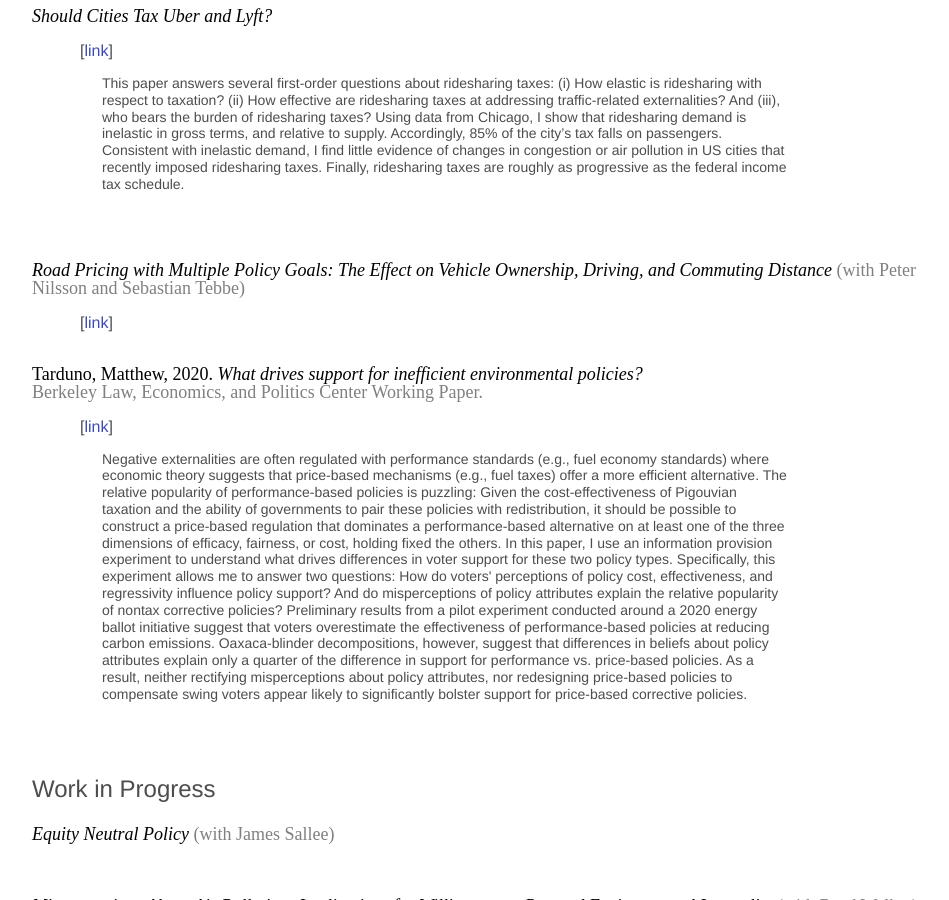
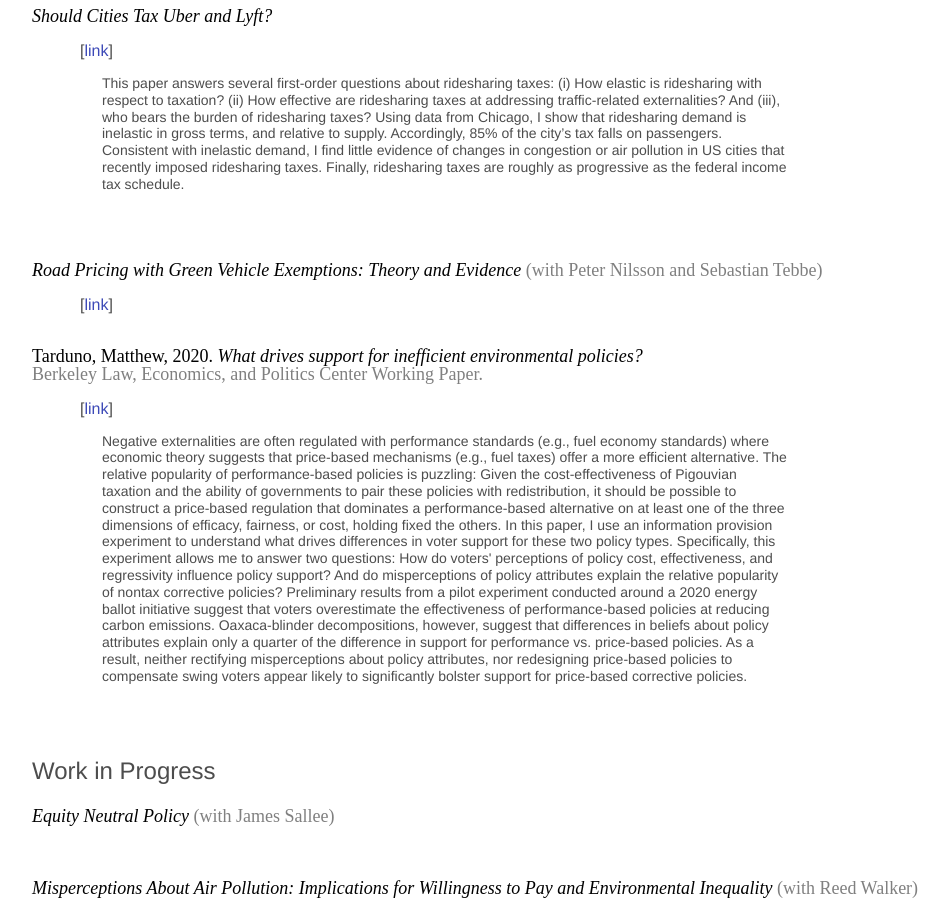
Before and after one commit to Matt-Tarduno/Matt-Tarduno.github.io, a Jekyll site: the page built from research/index.html, in a window 1280 px wide and 900 px high, scrolled down 932 px. Shown: the whole window, without its empty margins (160-1109 px from the left). Built offline with Jekyll 4.4.1, drawn with Linux system fonts in a browser that asks for light colours.

Commit message:
Update index.html

```diff
--- a/research/index.html
+++ b/research/index.html
@@ -77,8 +77,8 @@ TNC activity is unlikely to generate large net welfare gains through reduced con
 	  }
 	</style>
 
-	<p style="font-size:18px; font-family: TimesNewRoman; color: black" > <em>Road Pricing with Multiple Policy Goals: The Effect on Vehicle Ownership, Driving, and Commuting Distance</em><span style="color: #808080"> (with Peter Nilsson and Sebastian Tebbe)</span><be>
-	<p style="margin-left:3em">[<a href="https://sebastiantebbe.github.io/uploads/Congestion_Pricing.pdf" target="_blank">link</a>]
+	<p style="font-size:18px; font-family: TimesNewRoman; color: black" > <em>Road Pricing with Green Vehicle Exemptions: Theory and Evidence</em><span style="color: #808080"> (with Peter Nilsson and Sebastian Tebbe)</span><be>
+	<p style="margin-left:3em">[<a href="https://drive.google.com/file/d/1ai9atP2FyqhoCfccPYxkjDL6zftxLzsN/view" target="_blank">link</a>]
 	<br>
 	<br>
 	<style>
```
